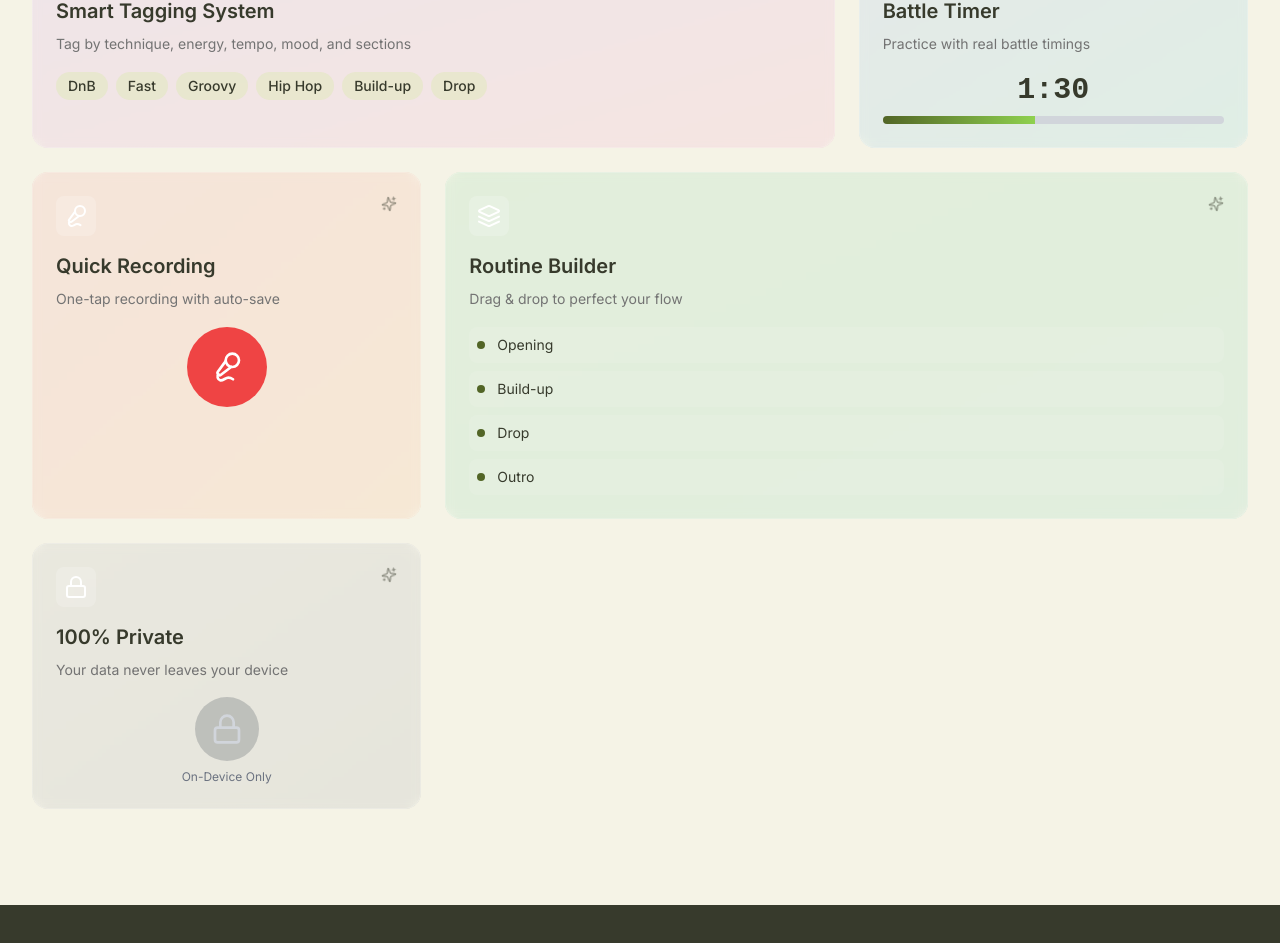
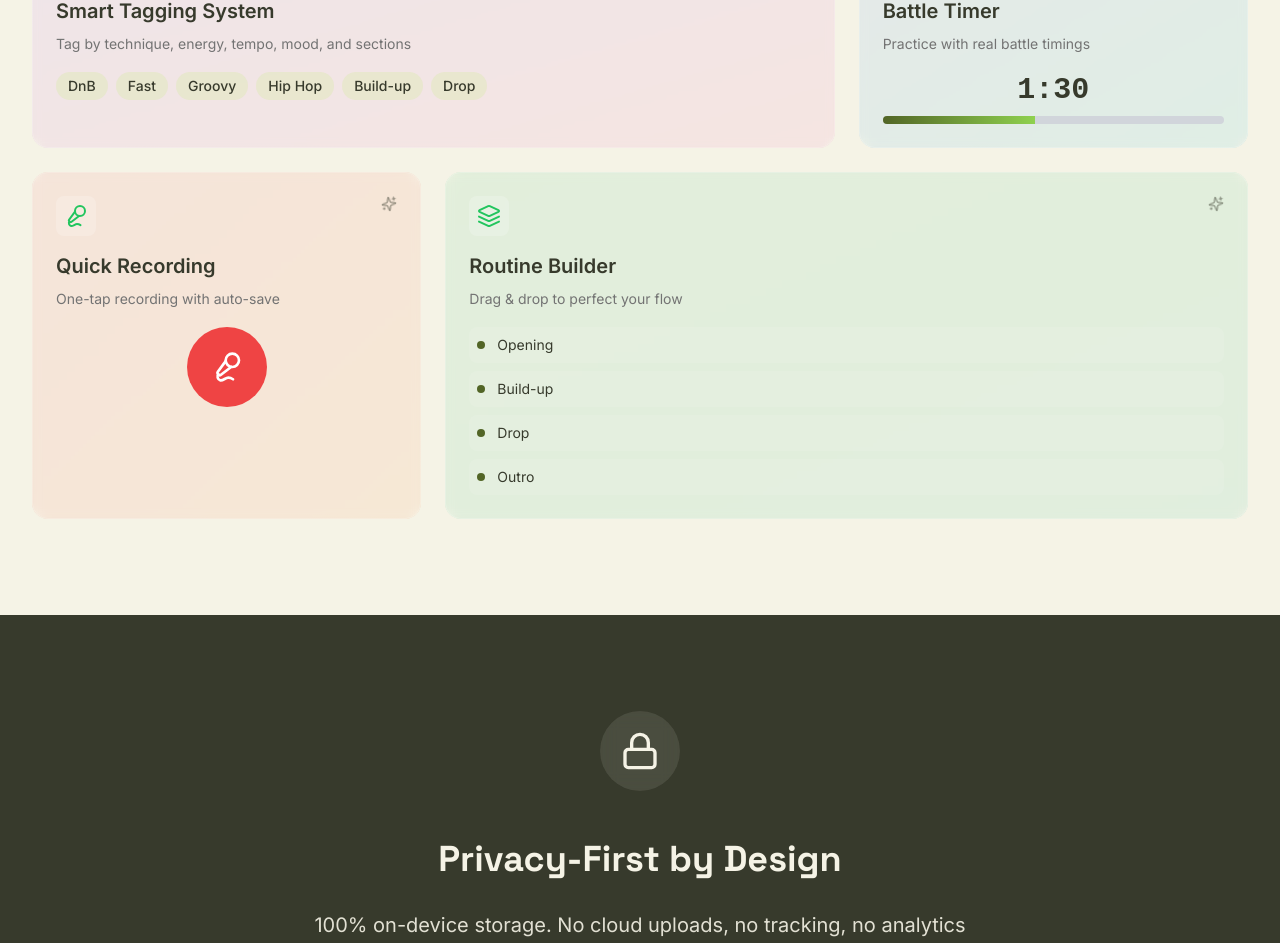
Before and after one commit to fjasdfh/beatboxx-website, a Next.js app: page / in a window 1280 px wide. Shown: the part 3451-4394 px from the top of the page. Built offline with nearby package versions, Linux system fonts and the light colour scheme.

Commit message:
feat: update bento grid design and add deployment scripts
- Remove 100% Private section from BentoGrid
- Change icon color to green for better visibility
- Configure deploy.sh with actual server details
- Add deploy-simple.sh for easy IONOS server deployment

```diff
--- a/components/BentoGrid.tsx
+++ b/components/BentoGrid.tsx
@@ -102,20 +102,6 @@ const bentoItems = [
         ))}
       </div>
     )
-  },
-  {
-    title: "100% Private",
-    description: "Your data never leaves your device",
-    icon: <Lock className="w-6 h-6" />,
-    gradient: "from-gray-500/20 to-gray-600/20",
-    demo: (
-      <div className="mt-4 text-center">
-        <div className="inline-flex items-center justify-center w-16 h-16 rounded-full bg-gray-800/20">
-          <Lock className="w-8 h-8 text-gray-300" />
-        </div>
-        <div className="mt-2 text-xs text-gray-500">On-Device Only</div>
-      </div>
-    )
   }
 ]
 
@@ -169,7 +155,7 @@ export default function BentoGrid() {
               {/* Content */}
               <div className="relative z-10">
                 <div className="flex items-start justify-between mb-3 sm:mb-4">
-                  <div className="p-2 rounded-lg bg-white/20 dark:bg-white/10 text-white group-hover:scale-110 transition-transform">
+                  <div className="p-2 rounded-lg bg-white/20 dark:bg-white/10 text-green-500 group-hover:scale-110 transition-transform">
                     {item.icon}
                   </div>
                   <motion.div
```
Also changed, not shown: 2 other files (tests, documents, lock files or other folders).
